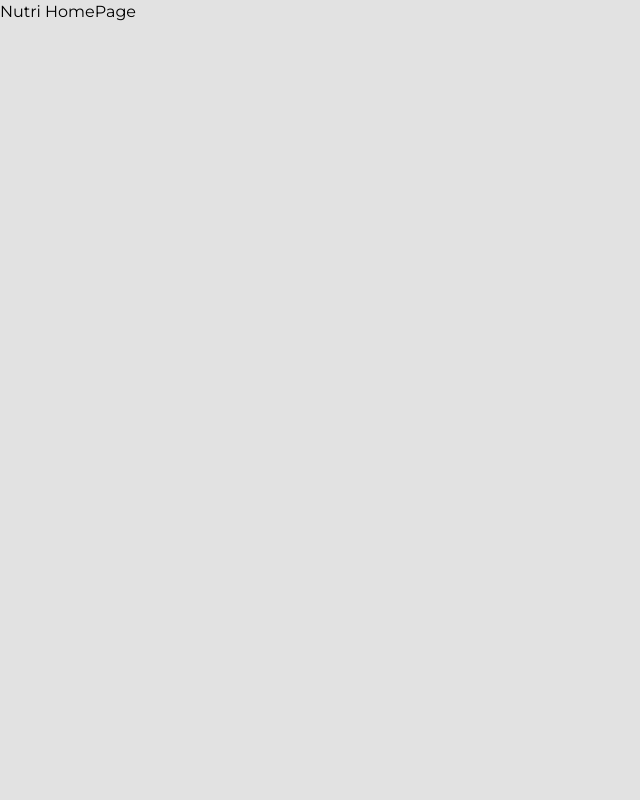
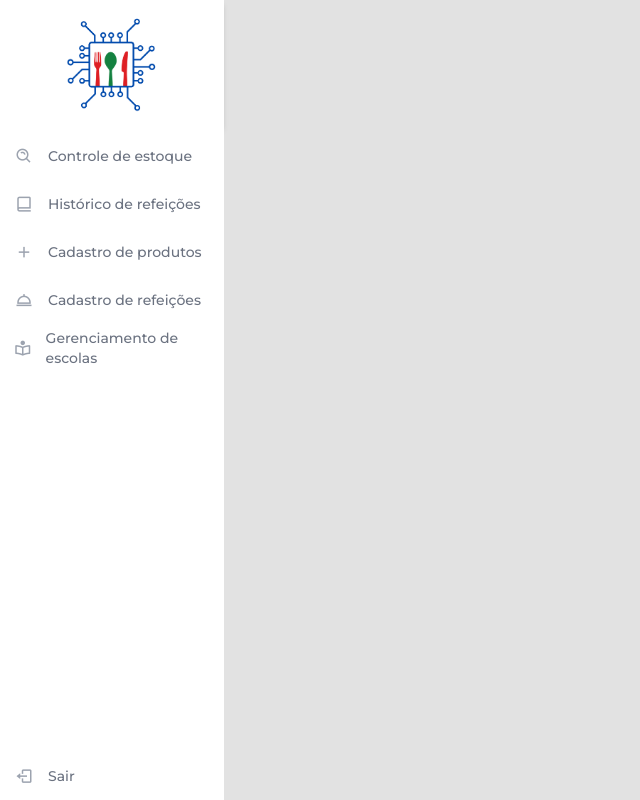
Before and after one commit to liliangeovana/cantina-front, a Next.js app: page /nutricionista/home in a window 1280 px wide. Shown: the whole page, without its empty margins (0-640 px from the left). Built offline with nearby package versions, Linux system fonts and the light colour scheme.

Commit message:
menus v1.0

```diff
--- a/src/app/escola/home/page.tsx
+++ b/src/app/escola/home/page.tsx
@@ -1,5 +1,7 @@
+import MenuEscola from "@/components/MenuEscola";
+
 export default function EscolaHomePage(){
     return (
-        <div>Escola HomePage</div>
+        <MenuEscola/>
     )
 }
--- a/src/app/nutricionista/home/page.tsx
+++ b/src/app/nutricionista/home/page.tsx
@@ -1,5 +1,7 @@
+import Menu from "@/components/MenuNutri";
+
 export default function NutriHomePage(){
     return (
-        <div>Nutri HomePage</div>
+        <Menu />
     )
 }
--- a/src/app/page.tsx
+++ b/src/app/page.tsx
@@ -2,6 +2,8 @@
 import React, { useState } from 'react';
 import Profiles from "@/utils/profiles/profiles";
 import LoginForm from '@/utils/forms/login/loginForm';
+import Image from 'next/image';
+import logo from '../../public/logo.png'
 
 export default function LoginPage() {
   const [perfilSelecionado, setPerfilSelecionado] = useState('');
@@ -13,7 +15,7 @@ export default function LoginPage() {
   return (
     <div className="flex flex-row">
       <div className="w-1/2">
-        <img className="h-svh" src="../../../logo.png" alt="logo cantina tech" />
+        <Image alt="logo" src={logo} style={{ height: '100vh',objectFit: 'fill' }}/>
       </div>
 
       <div className="w-1/2 p-6">
--- /dev/null
+++ b/src/components/MenuEscola.tsx
@@ -0,0 +1,42 @@
+import LogoutButton from "@/utils/logoutButton/logoutButton";
+
+export default function MenuEscola() {
+
+    return (
+        <div>
+            <link rel="stylesheet" href="https://unpkg.com/boxicons@2.0.7/css/boxicons.min.css" />
+            <div className="h-svh flex flex-row bg-cor1">
+                <div className="flex flex-col bg-gray-100">
+                    <div className="flex items-center justify-center shadow-md bg-white p-4">
+                        <img className="w-24 h-fit" src="../logo-menor.png" alt="logo cantina tech" />
+                    </div>
+                    <div className="h-svh flex flex-col justify-between w-56 bg-white overflow-hidden">
+                        <ul className="flex flex-col py-1">
+                            <li>
+                                <a href="#" className="flex flex-row items-center h-12 transform hover:translate-x-2 transition-transform ease-in duration-200 text-gray-500 hover:text-gray-800">
+                                    <span className="inline-flex items-center justify-center h-12 w-12 text-lg text-gray-400"><i className="bx bx-search-alt"></i></span>
+                                    <span className="text-sm font-medium">Controle de estoque</span>
+                                </a>
+                            </li>
+
+                            <li>
+                                <a href="#" className="flex flex-row items-center h-12 transform hover:translate-x-2 transition-transform ease-in duration-200 text-gray-500 hover:text-gray-800">
+                                    <span className="inline-flex items-center justify-center h-12 w-12 text-lg text-gray-400"><i className="bx bx-book-alt"></i></span>
+                                    <span className="text-sm font-medium">Uso de insumos</span>
+                                </a>
+                            </li>
+                            <li>
+                                <a href="#" className="flex flex-row items-center h-12 transform hover:translate-x-2 transition-transform ease-in duration-200 text-gray-500 hover:text-gray-800">
+                                    <span className="inline-flex items-center justify-center h-12 w-12 text-lg text-gray-400"><i className='bx bx-plus'></i></span>
+                                    <span className="text-sm font-medium">Produção de refeição</span>
+                                </a>
+                            </li>
+
+                        </ul>
+                        <LogoutButton />
+                    </div>
+                </div>
+            </div>
+        </div>
+    )
+}
--- /dev/null
+++ b/src/components/MenuNutri.tsx
@@ -0,0 +1,53 @@
+import LogoutButton from "@/utils/logoutButton/logoutButton";
+
+export default function MenuNutri() {
+
+    return (
+        <div>
+            <link rel="stylesheet" href="https://unpkg.com/boxicons@2.0.7/css/boxicons.min.css" />
+            <div className="h-svh flex flex-row bg-cor1">
+                <div className="flex flex-col bg-gray-100">
+                    <div className="flex items-center justify-center shadow-md bg-white p-4">
+                        <img className="w-24 h-fit" src="../logo-menor.png" alt="logo cantina tech" />
+                    </div>
+                    <div className="h-svh flex flex-col justify-between w-56 bg-white overflow-hidden">
+                        <ul className="flex flex-col py-1">
+                            <li>
+                                <a href="#" className="flex flex-row items-center h-12 transform hover:translate-x-2 transition-transform ease-in duration-200 text-gray-500 hover:text-gray-800">
+                                    <span className="inline-flex items-center justify-center h-12 w-12 text-lg text-gray-400"><i className="bx bx-search-alt"></i></span>
+                                    <span className="text-sm font-medium">Controle de estoque</span>
+                                </a>
+                            </li>
+
+                            <li>
+                                <a href="#" className="flex flex-row items-center h-12 transform hover:translate-x-2 transition-transform ease-in duration-200 text-gray-500 hover:text-gray-800">
+                                    <span className="inline-flex items-center justify-center h-12 w-12 text-lg text-gray-400"><i className="bx bx-book-alt"></i></span>
+                                    <span className="text-sm font-medium">Histórico de refeições</span>
+                                </a>
+                            </li>
+                            <li>
+                                <a href="#" className="flex flex-row items-center h-12 transform hover:translate-x-2 transition-transform ease-in duration-200 text-gray-500 hover:text-gray-800">
+                                    <span className="inline-flex items-center justify-center h-12 w-12 text-lg text-gray-400"><i className='bx bx-plus'></i></span>
+                                    <span className="text-sm font-medium">Cadastro de produtos</span>
+                                </a>
+                            </li>
+                            <li>
+                                <a href="#" className="flex flex-row items-center h-12 transform hover:translate-x-2 transition-transform ease-in duration-200 text-gray-500 hover:text-gray-800">
+                                    <span className="inline-flex items-center justify-center h-12 w-12 text-lg text-gray-400"><i className="bx bx-dish"></i></span>
+                                    <span className="text-sm font-medium">Cadastro de refeições</span>
+                                </a>
+                            </li>
+                            <li>
+                                <a href="#" className="flex flex-row items-center h-12 transform hover:translate-x-2 transition-transform ease-in duration-200 text-gray-500 hover:text-gray-800">
+                                    <span className="inline-flex items-center justify-center h-12 w-12 text-lg text-gray-400"><i className='bx bx-book-reader'></i></span>
+                                    <span className="text-sm font-medium">Gerenciamento de escolas</span>
+                                </a>
+                            </li>
+                        </ul>
+                        <LogoutButton />
+                    </div>
+                </div>
+            </div>
+        </div>
+    )
+}
--- a/src/utils/forms/login/loginForm.tsx
+++ b/src/utils/forms/login/loginForm.tsx
@@ -38,7 +38,7 @@ export default function LoginForm() {
                 disabled={!formValid || loading}
                 className={`my-3 w-80 p-2 border bg-cor4 border-gray-300 hover:bg-green-600 text-white rounded-lg focus:outline-none focus:border-gray-600 ${(!formValid || loading) ? "cursor-not-allowed opacity-50" : ""}`}
                 >
-                {loading ? "Processing" : "Login"}
+                {loading ? "Acessando.." : "Login"}
             </button>
             <Link
             href="/register"
--- a/src/utils/forms/register/schoolRegister/schoolRegisterForm.tsx
+++ b/src/utils/forms/register/schoolRegister/schoolRegisterForm.tsx
@@ -8,7 +8,7 @@ export default function SchoolRegisterForm() {
 
     return (
         <div className="flex flex-col gap-y-4 items-center justify-center h-svh bg-white">
-            <h1 className="text-cor3 font-medium uppercase">Cadastrar Escola</h1>
+            <h1 className="text-cor3 font-medium uppercase">Cadastro Escola</h1>
 
             <div className="flex flex-col gap-y-6 h-fit w-96">
                 {/**NOME */}
--- /dev/null
+++ b/src/utils/logoutButton/controller/logoutButtonController.ts
@@ -0,0 +1,15 @@
+// logoutController.js
+import axios from "axios";
+
+export const logout = async () => {
+    try {
+        await axios.get('/api/users/logout');
+        return {
+            success: true,
+             message: 'Logout successful'
+        };
+    } catch (error) {
+        console.log(error);
+        return { success: false, message: error };
+    }
+};
--- /dev/null
+++ b/src/utils/logoutButton/logoutButton.tsx
@@ -0,0 +1,28 @@
+'use client'
+import { useRouter } from "next/navigation";
+import { logout } from "./controller/logoutButtonController";
+
+export default function LogoutButton() {
+    const router = useRouter();
+
+    const handleLogout = async () => {
+        const { success, message } = await logout();
+        if (success) {
+            alert(message);
+            router.push('/');
+        } else {
+            alert(message);
+        }
+    };
+
+    return (
+        <div>
+            <button
+                onClick={handleLogout}
+                className="flex flex-row items-center h-12 transform hover:translate-x-2 transition-transform ease-in duration-200 text-gray-500 hover:text-gray-800">
+                <span className="inline-flex items-center justify-center h-12 w-12 text-lg text-gray-400"><i className="bx bx-log-out"></i></span>
+                <span className="text-sm font-medium">Sair</span>
+            </button>
+        </div>
+    );
+}
--- a/src/utils/profiles/controller/chooseProfileController.ts
+++ b/src/utils/profiles/controller/chooseProfileController.ts
@@ -6,7 +6,7 @@ interface ChooseProfileController {
   handleFormChange:(novoPerfil: string) => void;
 }
 
-const chooseProfileController = (): ChooseProfileController => {
+const useChooseProfileController = (): ChooseProfileController => {
   const [perfil, setPerfil] = useState<string | null>(() => {
     // Tenta obter o perfil armazenado na sessão
     if (typeof window !== 'undefined') {
@@ -34,4 +34,4 @@ const chooseProfileController = (): ChooseProfileController => {
   };
 };
 
-export default chooseProfileController;
+export default useChooseProfileController;
--- a/src/utils/profiles/profiles.tsx
+++ b/src/utils/profiles/profiles.tsx
@@ -1,14 +1,14 @@
 'use client'
 import React from 'react';
 import Checkbox from '@/components/Checkbox';
-import chooseProfileController from './controller/chooseProfileController';
+import useChooseProfileController from './controller/chooseProfileController';
 
 interface ProfilesProps {
     handleFormChange: (perfil: string) => void;
 }
 
 const Profiles: React.FC<ProfilesProps> = ({ handleFormChange }) => {
-    const { perfil, handlePerfilChange } = chooseProfileController();
+    const { perfil, handlePerfilChange } = useChooseProfileController();
 
     const handleChange = (newPerfil: string) => {
         handlePerfilChange(newPerfil);
```
Also changed, not shown: src/app/api/users/logout/route.ts (added, +20 -0 lines), public/logo-menor.png (added).
